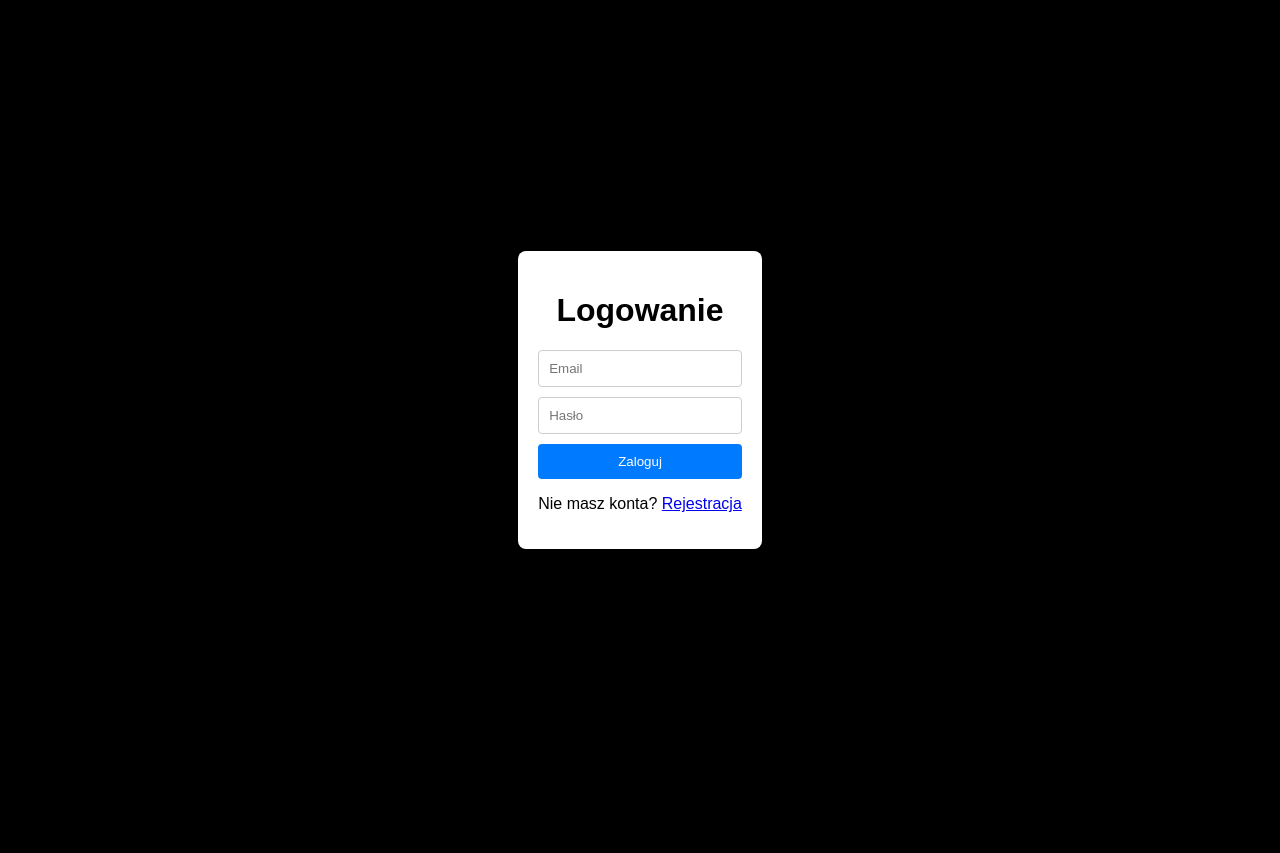
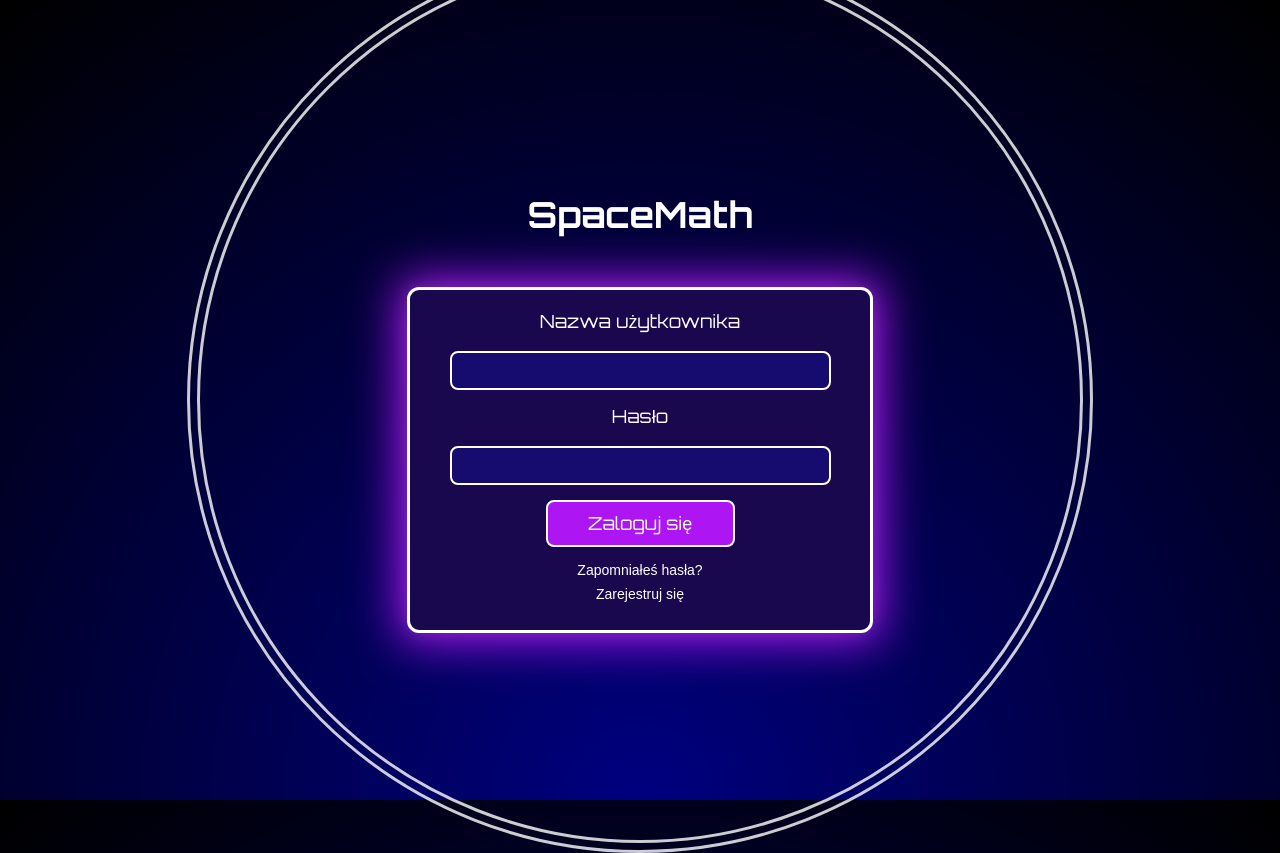
Before and after one commit to MathAppPW/Frontend, a React (Create React App) app: page / in a window 1280 px wide. Before the commit the page ends 800 px from the top, so only its background shows below. Built offline with nearby package versions, Linux system fonts and the light colour scheme.

Commit message:
view for login and register

```diff
--- a/public/index.html
+++ b/public/index.html
@@ -1,16 +1,23 @@
 <!DOCTYPE html>
 <html lang="en">
-
   <head>
-	<meta charset="utf-8">
-	<meta name="viewport" content="width=device-width, initial-scale=1, shrink-to-fit=no">
-	<meta name="theme-color" content="#000000">
+    <meta charset="utf-8" />
+    <meta
+      name="viewport"
+      content="width=device-width, initial-scale=1, shrink-to-fit=no"
+    />
+    <meta name="theme-color" content="#000000" />
     <!--
       manifest.json provides metadata used when your web app is added to the
       homescreen on Android. See https://developers.google.com/web/fundamentals/engage-and-retain/web-app-manifest/
     -->
-	<link rel="manifest" href="%PUBLIC_URL%/manifest.json">
-	<link rel="shortcut icon" href="%PUBLIC_URL%/favicon.ico">
+    <link rel="manifest" href="%PUBLIC_URL%/manifest.json" />
+    <link rel="shortcut icon" href="%PUBLIC_URL%/favicon.ico" />
+    <link
+      href="https://fonts.googleapis.com/css2?family=Orbitron:wght@400;700&display=swap"
+      rel="stylesheet"
+    />
+
     <!--
       Notice the use of %PUBLIC_URL% in the tags above.
       It will be replaced with the URL of the `public` folder during the build.
@@ -24,9 +31,7 @@
   </head>
 
   <body>
-	<noscript>
-		You need to enable JavaScript to run this app.
-	</noscript>
+    <noscript> You need to enable JavaScript to run this app. </noscript>
     <div id="root"></div>
     <!--
       This HTML file is a template.
@@ -39,5 +44,4 @@
       To create a production bundle, use `npm run build` or `yarn build`.
     -->
   </body>
-
 </html>
--- a/src/pages/LoginPage.js
+++ b/src/pages/LoginPage.js
@@ -10,16 +10,25 @@ const LoginPage = () => {
   };
 
   return (
-    <div className="auth-page">
-      <h1>Logowanie</h1>
-      <form onSubmit={handleLogin}>
-        <input type="email" placeholder="Email" required />
-        <input type="password" placeholder="Hasło" required />
-        <button type="submit">Zaloguj</button>
-      </form>
-      <p>
-        Nie masz konta? <a href="/register">Rejestracja</a>
-      </p>
+    <div className="auth-container">
+      <div className="background-circle circle-small"></div>
+      <div className="background-circle circle-big"></div>
+      <h1 className="app-title">SpaceMath</h1>
+      <div className="auth-box">
+        <form onSubmit={handleLogin}>
+          <p className="auth-words">Nazwa użytkownika</p>
+          <input type="text" className="auth-input" required />
+          <p className="auth-words">Hasło</p>
+          <input type="password" className="auth-input" required />
+          <button type="submit" className="auth-button">
+            Zaloguj się
+          </button>
+        </form>
+        <div className="auth-links">
+          <a href="/forgot-password">Zapomniałeś hasła?</a>
+          <a href="/register">Zarejestruj się</a>
+        </div>
+      </div>
     </div>
   );
 };
--- a/src/pages/RegisterPage.js
+++ b/src/pages/RegisterPage.js
@@ -10,18 +10,28 @@ const RegisterPage = () => {
   };
 
   return (
-    <div className="auth-page">
-      <h1>Rejestracja</h1>
-      <form onSubmit={handleRegister}>
-        <input type="text" placeholder="Nazwa użytkownika" required />
-        <input type="email" placeholder="Email" required />
-        <input type="password" placeholder="Hasło" required />
-        <input type="password" placeholder="Potwierdź Hasło" required />
-        <button type="submit">Stwórz konto</button>
-      </form>
-      <p>
-        Masz już konto? <a href="/">Zaloguj</a>
-      </p>
+    <div className="auth-container">
+      <div className="background-circle circle-small"></div>
+      <div className="background-circle circle-big"></div>
+      <h1 className="app-title">SpaceMath</h1>
+      <div className="auth-box">
+        <form onSubmit={handleRegister}>
+          <p className="auth-words">Email</p>
+          <input type="email" className="auth-input" required />
+          <p className="auth-words">Nazwa użytkownika</p>
+          <input type="text" className="auth-input" required />
+          <p className="auth-words">Hasło</p>
+          <input type="password" className="auth-input" required />
+          <p className="auth-words">Potwierdź hasło</p>
+          <input type="password" className="auth-input" required />
+          <button type="submit" className="auth-button">
+            Stwórz konto
+          </button>
+        </form>
+        <div className="auth-links">
+          <a href="/">Zaloguj się</a>
+        </div>
+      </div>
     </div>
   );
 };
--- a/src/styles/global.css
+++ b/src/styles/global.css
@@ -1,3 +1,4 @@
+/* Ogólne ustawienia */
 body {
   font-family: Arial, sans-serif;
   margin: 0;
@@ -5,40 +6,134 @@ body {
   display: flex;
   justify-content: center;
   align-items: center;
+  background: radial-gradient(circle at bottom, navy 0, black 100%);
   height: 100vh;
-  background-color: #000000;
+  overflow: hidden;
+  color: #ffffff;
 }
 
-.auth-page,
-.main-menu {
+/* Tytuł aplikacji */
+.app-title {
+  font-family: "Orbitron", sans-serif;
+  font-size: 36px;
   text-align: center;
-  background: white;
-  padding: 20px;
-  border-radius: 8px;
-  box-shadow: 0px 4px 10px rgba(0, 0, 0, 0.1);
+  margin-bottom: 50px;
+  color: #ffffff;
 }
 
-form {
+/* Kontener logowania */
+.auth-container {
   display: flex;
   flex-direction: column;
-  gap: 10px;
+  align-items: center;
+  justify-content: center;
+  width: 100%;
+  position: relative;
+  z-index: 1;
 }
 
-input {
-  padding: 10px;
-  border: 1px solid #ccc;
-  border-radius: 4px;
+/* Box logowania */
+.auth-box {
+  margin: 0;
+  background-color: #1a084e;
+  border-radius: 12px;
+  padding: 20px;
+  box-shadow: 0 0 20px rgba(255, 255, 255, 0.1);
+  width: 420px;
+  text-align: center;
+  border: 3px solid #ffffff;
+  position: relative;
 }
 
-button {
+.auth-box::after {
+  content: "";
+  position: absolute;
+  height: 100%;
+  width: 100%;
+  background: #ad15f3;
+  top: 50%;
+  left: 50%;
+  translate: -50% -50%;
+  z-index: -1;
   padding: 10px;
-  background-color: #007bff;
-  color: white;
-  border: none;
-  border-radius: 4px;
-  cursor: pointer;
+  border-radius: 1px;
+  filter: blur(1.5rem);
 }
 
-button:hover {
-  background-color: #0056b3;
+/* Inputy */
+.auth-input {
+  width: 85%;
+  padding: 10px;
+  margin-bottom: 15px;
+  border: 2px solid #ffffff;
+  border-radius: 8px;
+  background: #160c6f;
+  color: #ffffff;
 }
+
+.auth-words {
+  font-family: "Orbitron", sans-serif;
+  margin-top: 0px;
+  font-size: 18px;
+}
+
+.auth-input::placeholder {
+  color: #a7a7a7;
+}
+
+/* Przycisk logowania */
+.auth-button {
+  font-family: "Orbitron", sans-serif;
+  width: 45%;
+  padding: 10px;
+  background-color: #ad15f3;
+  border-radius: 8px;
+  font-size: 18px;
+  color: #ffffff;
+  cursor: pointer;
+  border: 2px solid #ffffff;
+  transition: background-color 0.3s ease;
+}
+
+.auth-button:hover {
+  background-color: #ad15f3;
+}
+
+.auth-links {
+  margin-top: 15px;
+  font-size: 14px;
+}
+
+.auth-links a {
+  display: block;
+  color: #ffffff;
+  text-decoration: none;
+  margin-top: 5px;
+  margin-bottom: 8px;
+}
+
+.auth-links a:hover {
+  text-decoration: underline;
+}
+
+/* Okrąg w tle */
+.background-circle {
+  position: absolute;
+  top: 50%;
+  left: 50%;
+  transform: translate(-50%, -50%);
+  border: 3px solid white;
+  border-radius: 50%;
+  z-index: 0;
+  opacity: 0.8;
+}
+
+.circle-small {
+  width: 880px;
+  height: 880px;
+}
+
+.circle-big {
+  width: 900px;
+  height: 900px;
+}
```
Lines whose indentation alone changed are shown as unchanged.
